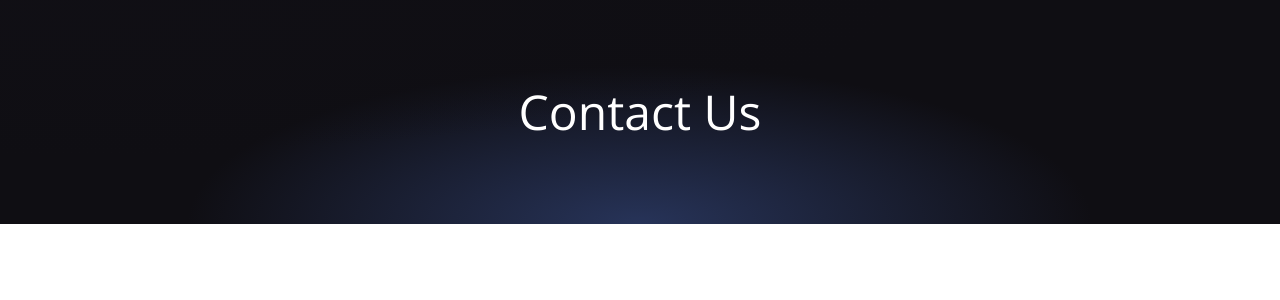
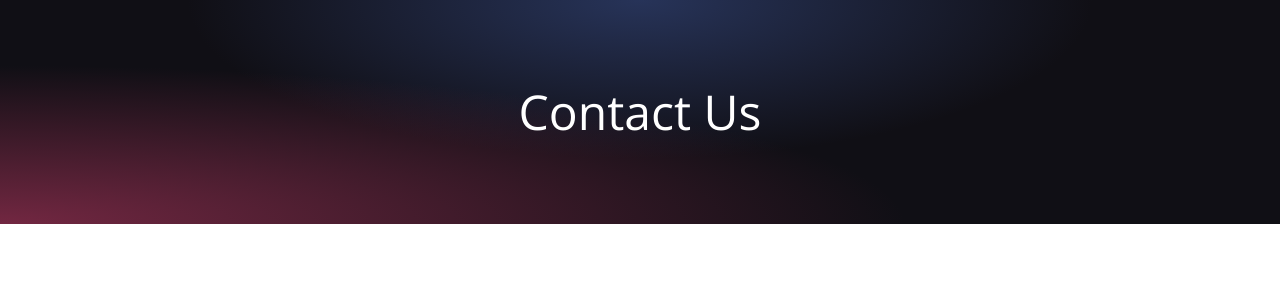
Before and after one commit to aitorzaldua/galiza_labs_website, a Next.js app: page /Contact in a window 1280 px wide. Shown: the top 300 px of the page. Built offline with nearby package versions, Linux system fonts and the light colour scheme.

Commit message:
Contact page. Add background bg-contact at global.css

```diff
--- a/pages/Contact.jsx
+++ b/pages/Contact.jsx
@@ -1,6 +1,6 @@
 export default function Contact() {
   return (
-    <div className="flex flex-col w-full justify-center items-center gradient-bg-services">
+    <div className="flex flex-col w-full justify-center items-center gradient-bg-contact">
       {/* Tittle */}
       <div className="flex mf:flex-row flex-col items-center justify-between py-12 px-4 md:p-20 sm:p-10">
         <div className="flex-1 flex flex-col justify-start items-start">
--- a/styles/globals.css
+++ b/styles/globals.css
@@ -61,6 +61,13 @@ body {
     radial-gradient(at 50% 0%, hsla(225,39%,25%,1) 0, transparent 50%);
 }
 
+.gradient-bg-contact {
+  background-color:  hsla(253,16%,7%,1);
+  background-image:
+    radial-gradient(at 0% 100%, hsla(339,49%,30%,1) 0, transparent 50%),
+    radial-gradient(at 50% 0%, hsla(225,39%,25%,1) 0, transparent 50%);
+}
+
 
 
 @tailwind base;
```
